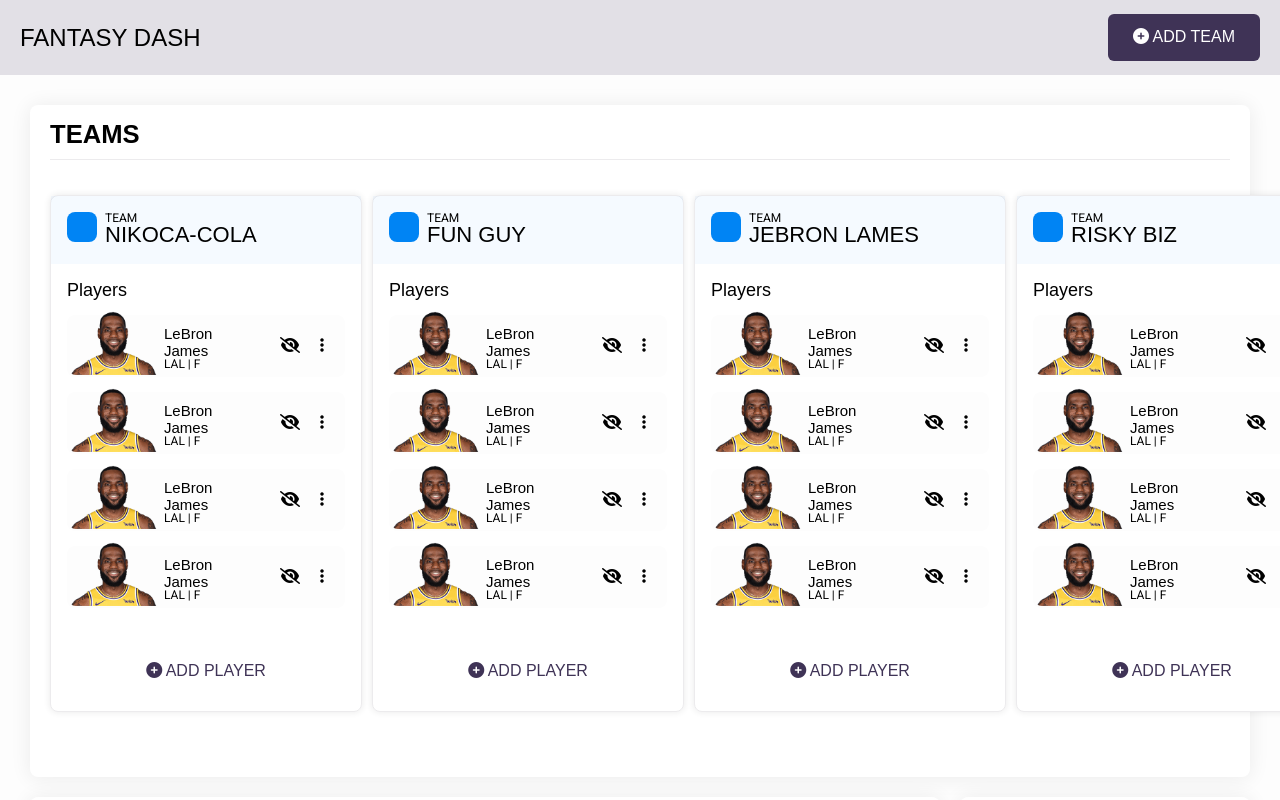
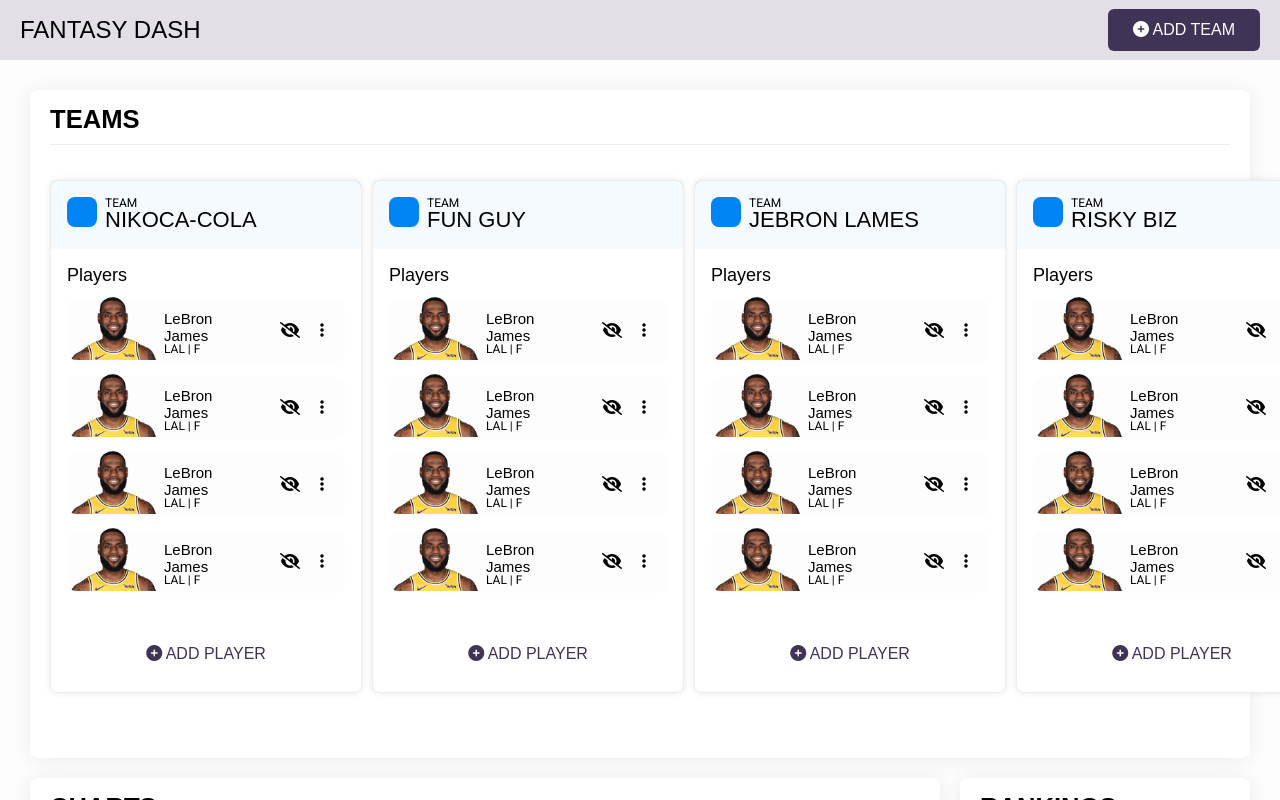
Before and after one commit to gdabu/fantasy-dash, a React (Create React App) app: page / in a window 1280 px wide. Built offline with nearby package versions, Linux system fonts and the light colour scheme.

Commit message:
adjusted button vertical padding and navbar height

```diff
--- a/public/index.html
+++ b/public/index.html
@@ -28,7 +28,7 @@
       work correctly both with client-side routing and a non-root public URL.
       Learn how to configure a non-root public URL by running `npm run build`.
     -->
-    <title>React App</title>
+    <title>Fantasy Dash</title>
   </head>
   <body>
     <noscript>You need to enable JavaScript to run this app.</noscript>
--- a/src/components/navbar/navbar.scss
+++ b/src/components/navbar/navbar.scss
@@ -1,7 +1,7 @@
 .navbar {
   display: flex;
   align-items: center;
-  height: 75px;
+  height: 60px;
   background: #3f335626;
 }
 
--- a/src/sass/_theme.scss
+++ b/src/sass/_theme.scss
@@ -18,7 +18,7 @@ p {
 }
 
 .btn {
-  padding: 14px 25px;
+  padding: 12px 25px;
   border-radius: 6px;
   border: none;
   min-width: 150px;
```
